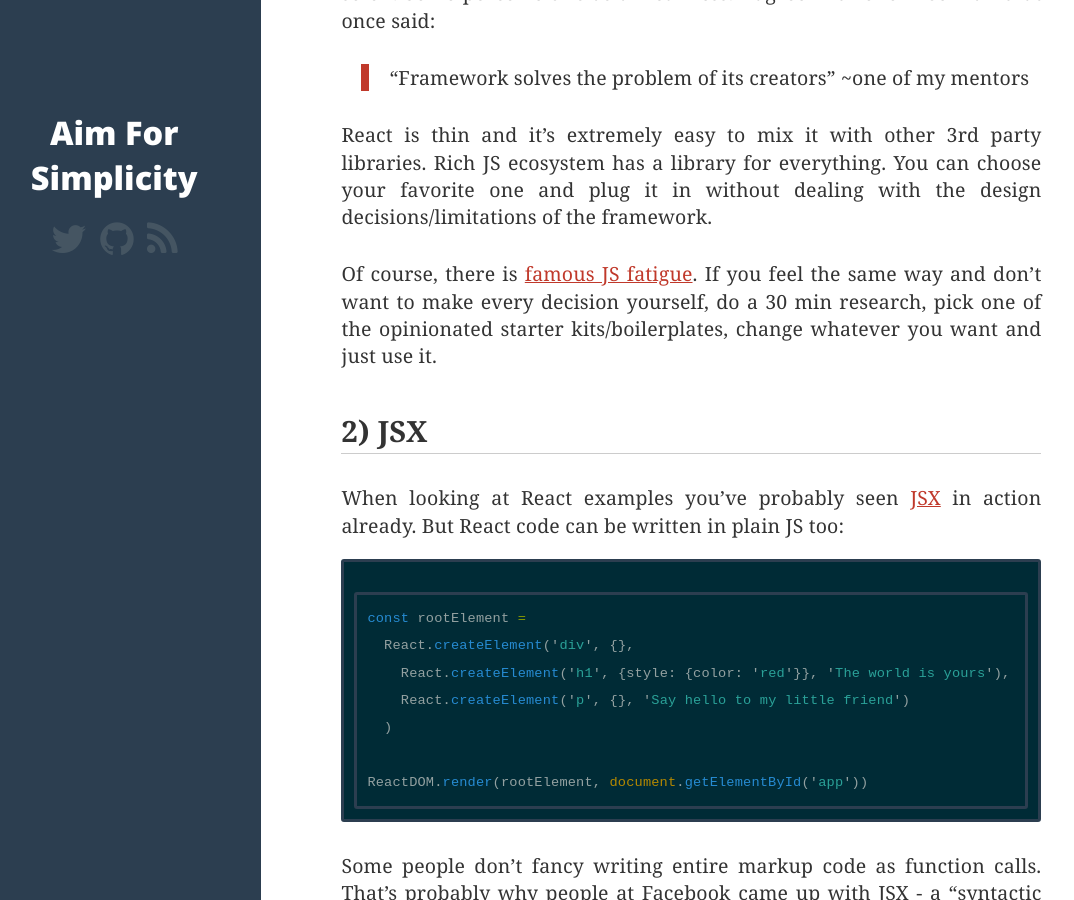
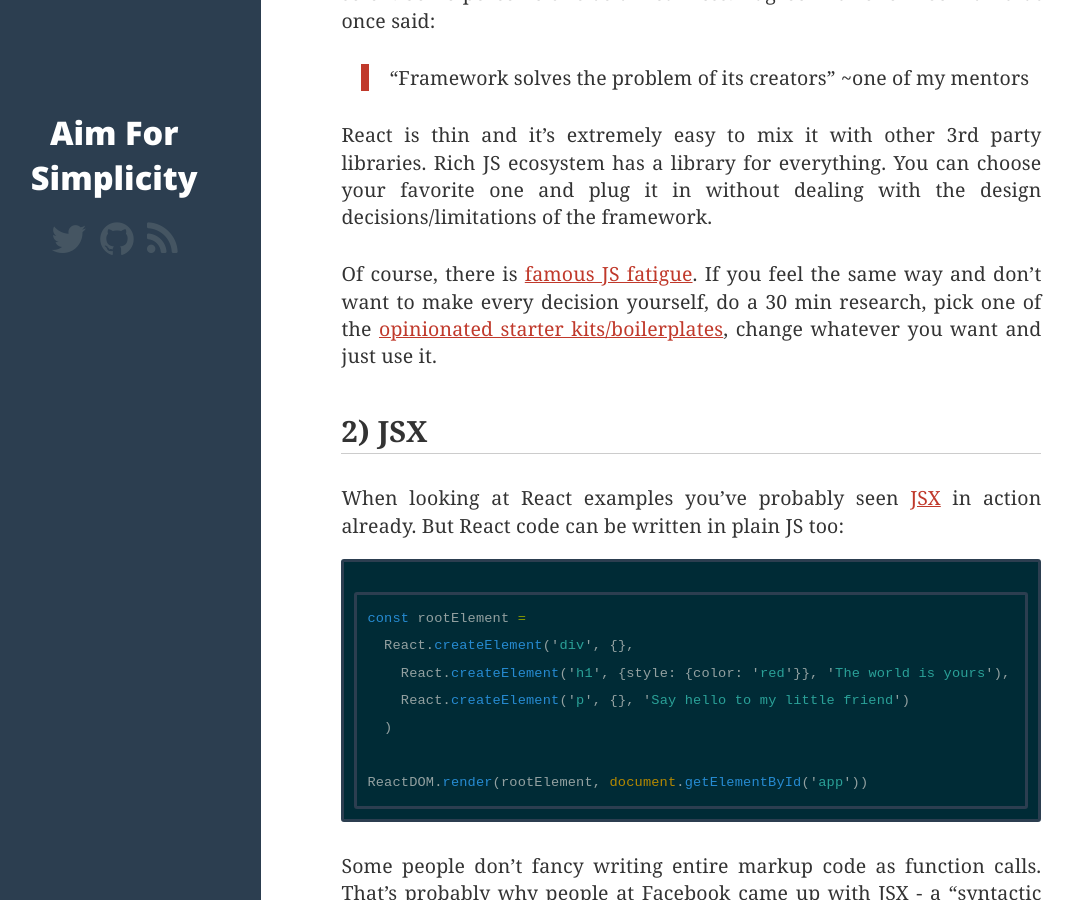
Before and after one commit to kjendrzyca/kjendrzyca.github.io, a Jekyll site: the page built from _posts/2016-12-22-13-things-you-need-to-know-about-react.md, in a window 1280 px wide and 900 px high, scrolled down 1313 px. Shown: the whole window, without its empty margins (33-1107 px from the left). Built offline with Jekyll 4.4.1, drawn with Linux system fonts in a browser that asks for light colours; nearby versions of some CDN libraries; comment, search, counter and statistics services are not loaded; part of the change alters nothing that is shown.

```diff
--- a/_posts/2016-12-22-13-things-you-need-to-know-about-react.md
+++ b/_posts/2016-12-22-13-things-you-need-to-know-about-react.md
@@ -27,7 +27,7 @@ It doesn't help you with server communication, translations, routing and so on.
 
 React is thin and it's extremely easy to mix it with other 3rd party libraries. Rich JS ecosystem has a library for everything. You can choose your favorite one and plug it in without dealing with the design decisions/limitations of the framework.
 
-Of course, there is [famous JS fatigue](https://medium.com/@ericclemmons/javascript-fatigue-48d4011b6fc4#.ovtpj2ypn). If you feel the same way and don't want to make every decision yourself, do a 30 min research, pick one of the opinionated starter kits/boilerplates, change whatever you want and just use it.
+Of course, there is [famous JS fatigue](https://medium.com/@ericclemmons/javascript-fatigue-48d4011b6fc4#.ovtpj2ypn). If you feel the same way and don't want to make every decision yourself, do a 30 min research, pick one of the [opinionated starter kits/boilerplates](http://andrewhfarmer.com/starter-project/), change whatever you want and just use it.
 
 ## 2) JSX
 
```
